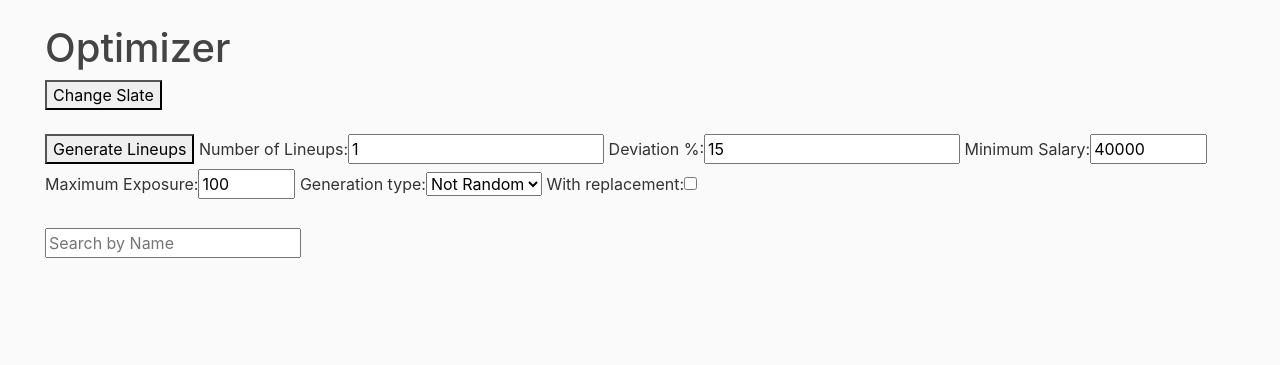
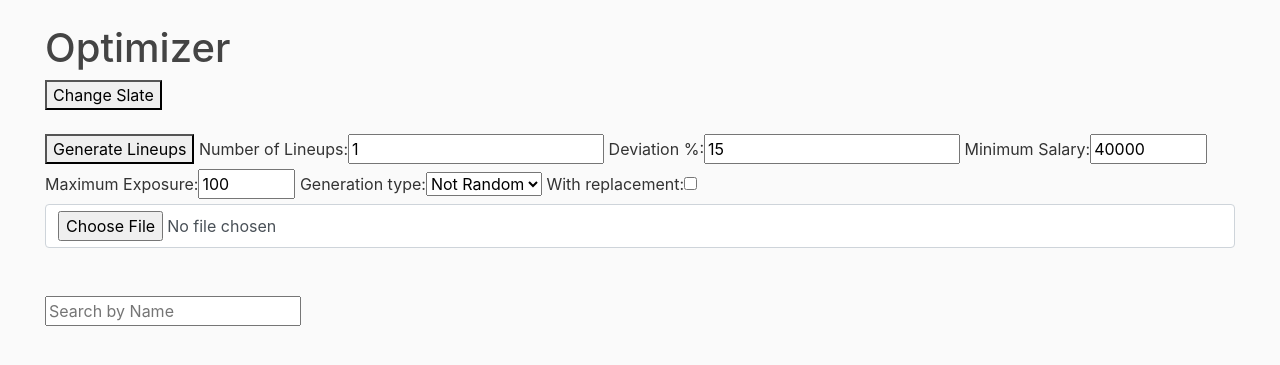
Before and after one commit to bballboy8/Fantasy-Fire, a Django app: template website/optimizer/templates/optimizer/optimizer.html in a window 1280 px wide. Shown: the part 56-421 px from the top of the page. Run offline with Django 3.2, Linux system fonts and the light colour scheme; the template is opened without the code that fills it: values that come from a table or form of the project are taken from there, others are empty; parts of the project's set-up code (start-up, migrations or seed data) failed here and were passed over; some libraries are stand-ins or nearby versions.

Commit message:
Update optimizer.html

```diff
--- a/website/optimizer/templates/optimizer/optimizer.html
+++ b/website/optimizer/templates/optimizer/optimizer.html
@@ -114,8 +114,8 @@
     <!--<br>-->
     <!--<br>-->
     {{form}}
-    <!-- <br>
-    <input type="file" name="csv_file" id="csv_file" required="False" class="form-control" accept=".csv"> -->
+    <br>
+    <input type="file" name="csv_file" id="csv_file" class="form-control" accept=".csv">
     <br><br>
     <input type="text" id="myInput" onkeyup="myFunction()" placeholder="Search by Name"><br>
     <!-- <div class="table-responsive searchable sortable"> -->
```
